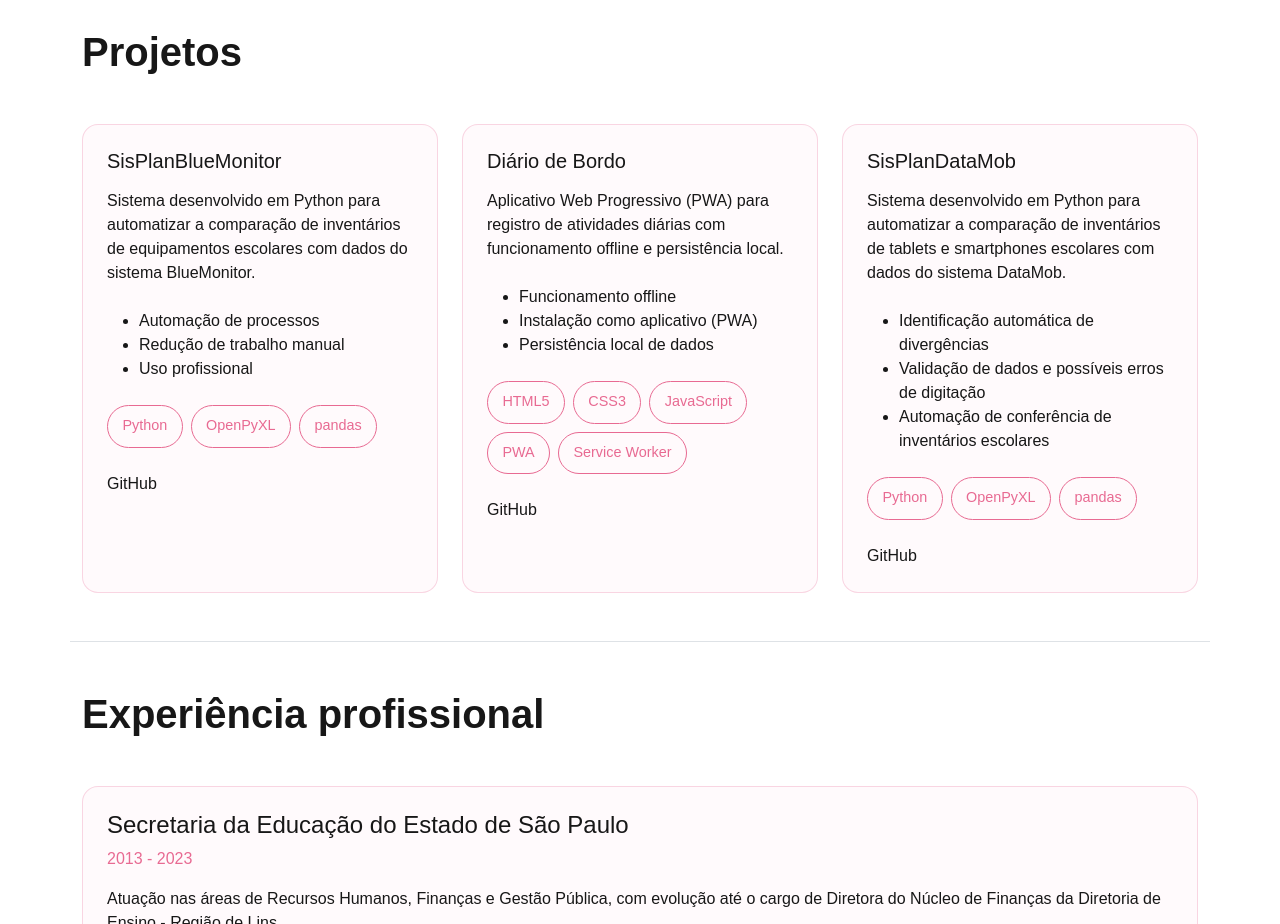
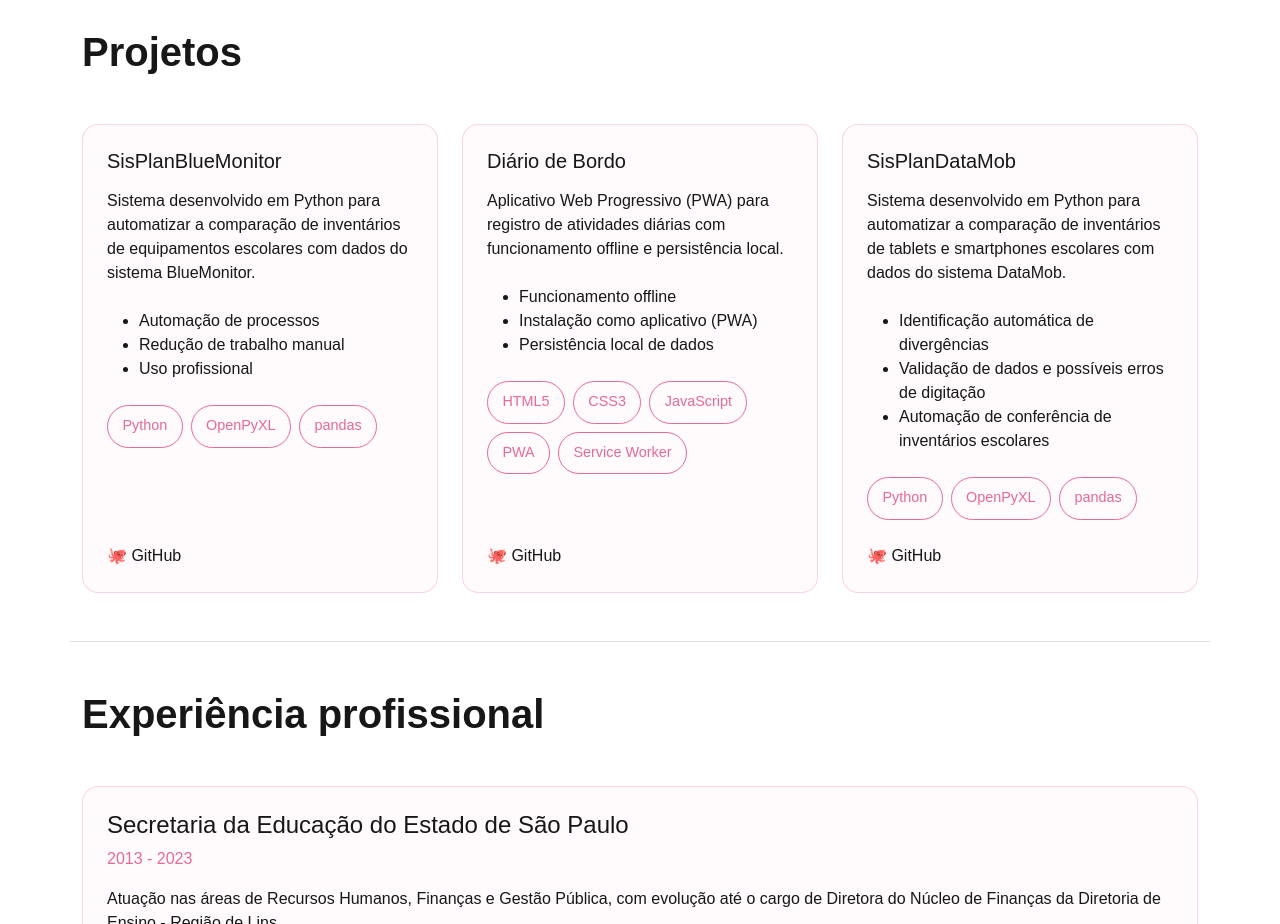
Before and after one commit to tayanibritto/portfolio-tayani-britto, a Next.js app: page / in a window 1280 px wide. Shown: the part 1760-2684 px from the top of the page. Built offline with nearby package versions, Linux system fonts and the light colour scheme.

Commit message:
chore: corrigindo altura dos cards dos projetos

```diff
--- a/src/app/globals.css
+++ b/src/app/globals.css
@@ -178,6 +178,8 @@ a {
 
 .project-card {
   height: 100%;
+  display: flex;
+  flex-direction: column;
   padding: 1.5rem;
   border: 1px solid rgba(232, 106, 146, 0.25);
   border-radius: 1rem;
@@ -192,6 +194,10 @@ a {
   transform: translateY(-4px);
   border-color: #e86a92;
   box-shadow: 0 12px 24px rgba(232, 106, 146, 0.15);
+}
+
+.project-footer {
+  margin-top: auto;
 }
 
 .experience-card {
--- a/src/sections/Projetos/Projetos.tsx
+++ b/src/sections/Projetos/Projetos.tsx
@@ -29,9 +29,11 @@ export function Projetos() {
                 ))}
               </div>
 
-              <a href="{project.githubUrl}" target="_blank">
-                GitHub
-              </a>
+              <div className="project-footer">
+                <a href={project.githubUrl} target="_blank">
+                  🐙 GitHub
+                </a>
+              </div>
             </article>
           </div>
         ))}
```
